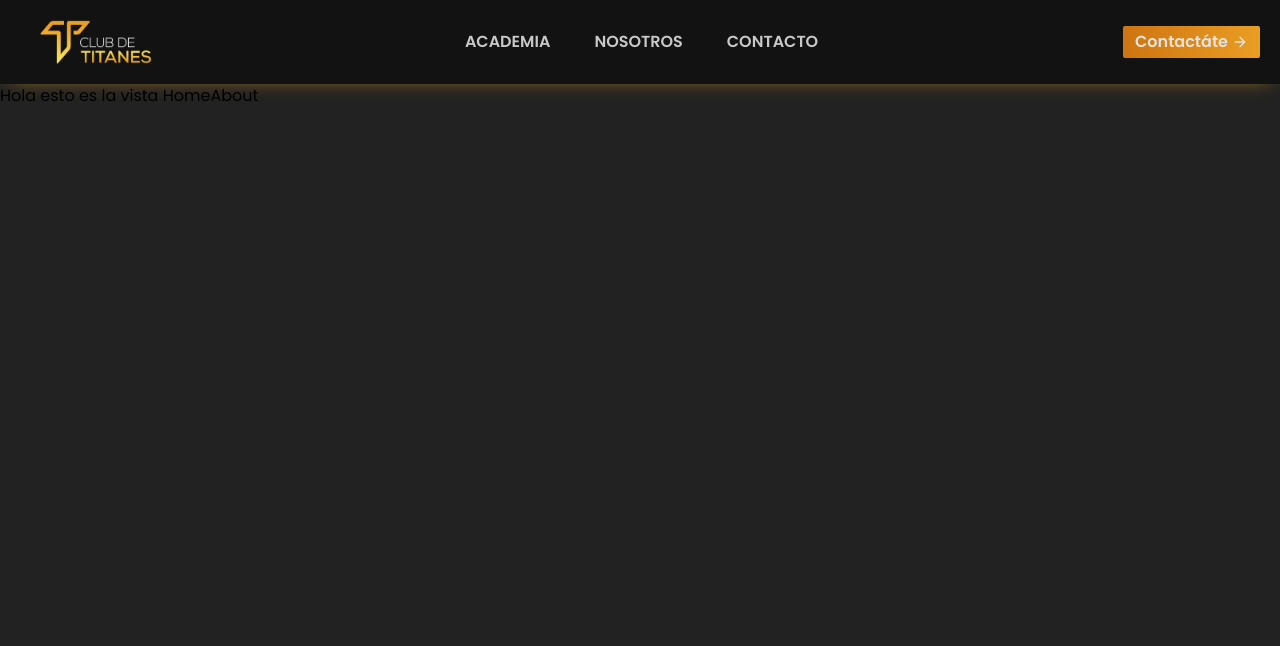
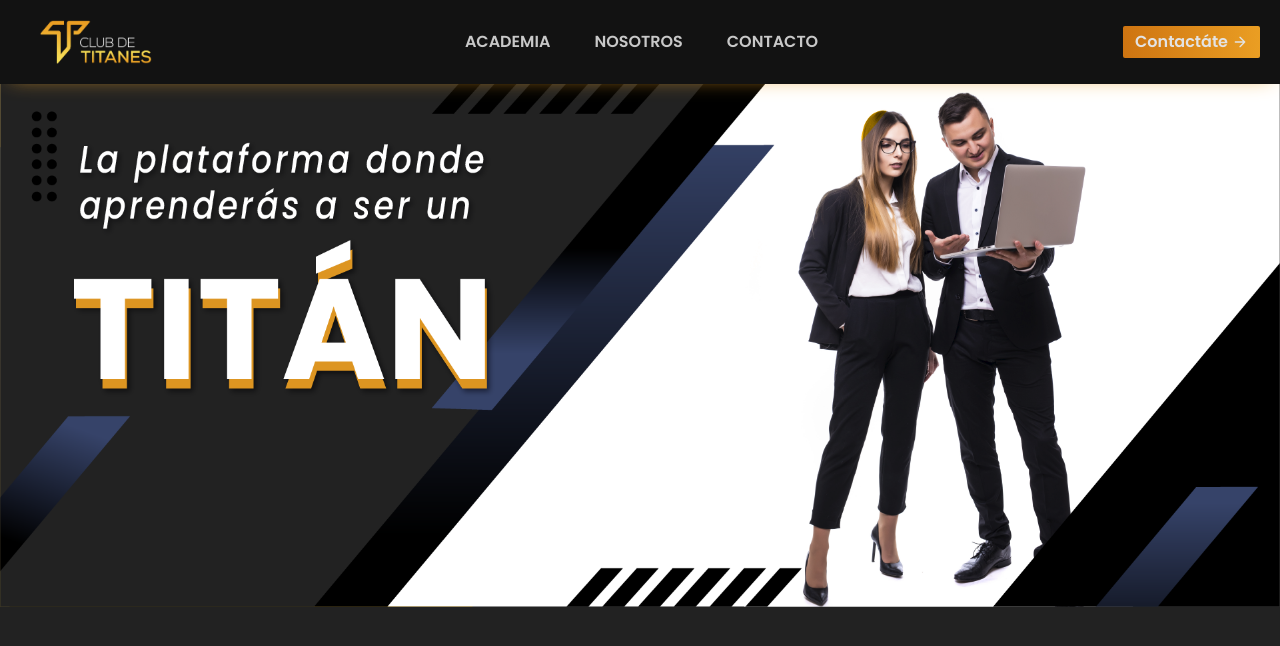
Before and after one commit to technodevs-ar/ClubDeTitanes, a React (Vite) app: page / in a window 1280 px wide. Shown: the top 646 px of the page. Built offline with nearby package versions, Linux system fonts and the light colour scheme.

Commit message:
creando componente de banner

```diff
--- a/index.html
+++ b/index.html
@@ -5,7 +5,7 @@
     <link rel="icon" type="image/svg+xml" href="/vite.svg" />
     <link rel="stylesheet" href="https://fonts.googleapis.com/css2?family=Poppins:wght@400;500;600;700&display=swap">
     <meta name="viewport" content="width=device-width, initial-scale=1.0" />
-    <title>Vite + React</title>
+    <title>Club de Titanes</title>
   </head>
   <body>
     <div id="root"></div>
--- a/src/App.jsx
+++ b/src/App.jsx
@@ -2,6 +2,7 @@ import { BrowserRouter as Router, Routes, Route } from "react-router-dom";
 import Home from "./pages/Home";
 import { About } from "./pages/About";
 import { Header } from "./components/Global/Header";
+import { Banner } from './components/Home/Banner';
 
 export default function App() {
   return (
--- a/src/components/Global/Header.jsx
+++ b/src/components/Global/Header.jsx
@@ -3,7 +3,7 @@ import './header.css'
 
 export const Header = () => {
   return (
-    <header className="bg-[#121212] body-font">
+    <header className="bg-[#121212] body-font z-10 mb-[-10px] relative">
       <div className="container mx-auto flex flex-wrap p-5 flex-col md:flex-row items-center">
         <a className="flex title-font font-medium items-center text-gray-900 mb-4 md:mb-0">
           <img src={Logo} alt="Logo del Club de titanes" className="w-40" />
--- /dev/null
+++ b/src/components/Home/Banner.jsx
@@ -0,0 +1,9 @@
+import banner from '../../assets/icons/banner.png';
+
+export const Banner = () => {
+    return(
+        <section className='-z-10'>
+         <img src={banner} alt=""  />
+        </section>
+    )
+}
--- a/src/pages/Home.jsx
+++ b/src/pages/Home.jsx
@@ -1,10 +1,9 @@
 import { Link } from "react-router-dom"
-
+import { Banner } from "../components/Home/Banner"
 const Home = () => {
   return (
     <main>
-      Hola esto es la vista Home
-      <Link to="/about">About</Link>
+      <Banner />
     </main>
   )
 }
```
Also changed, not shown: src/assets/icons/banner.png (added).
